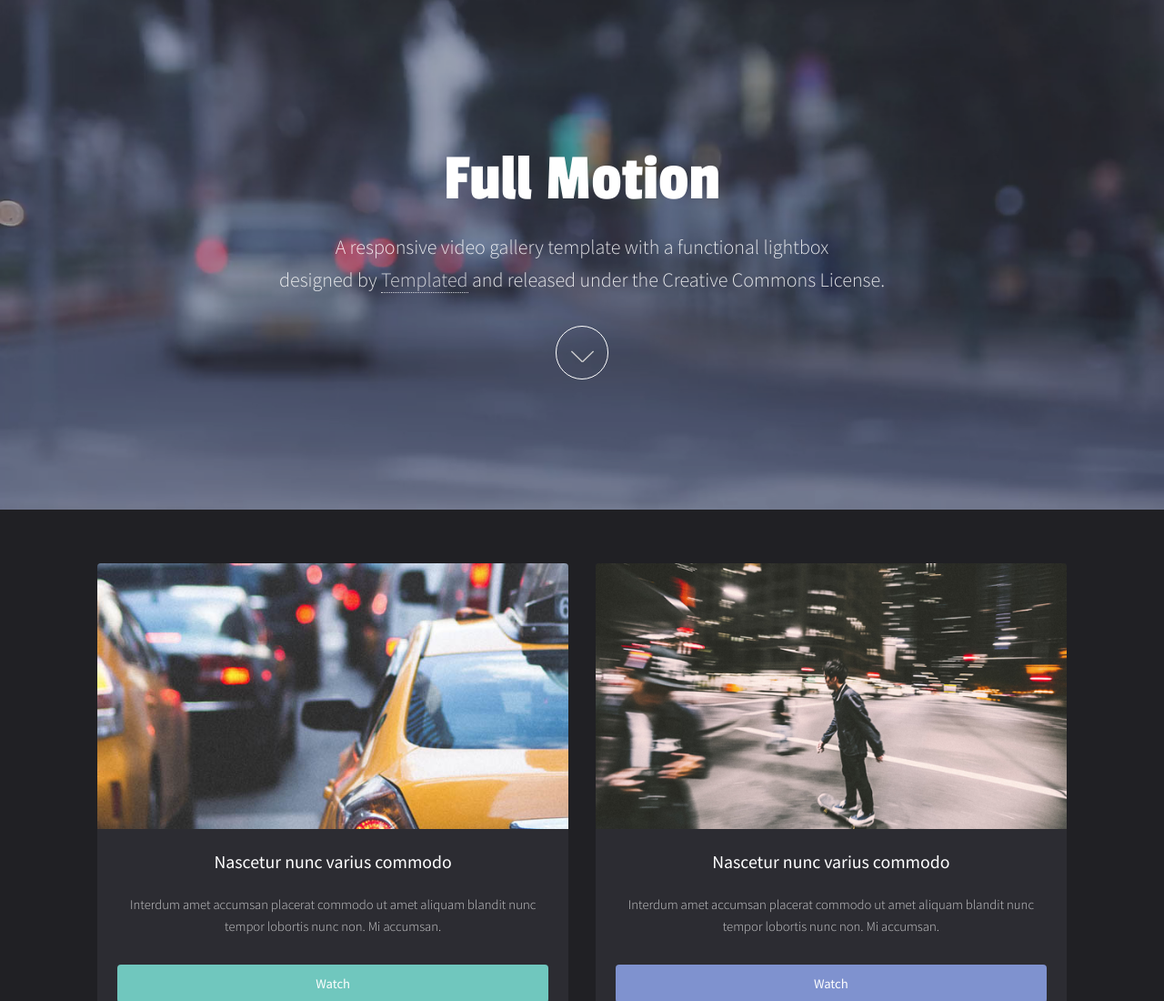
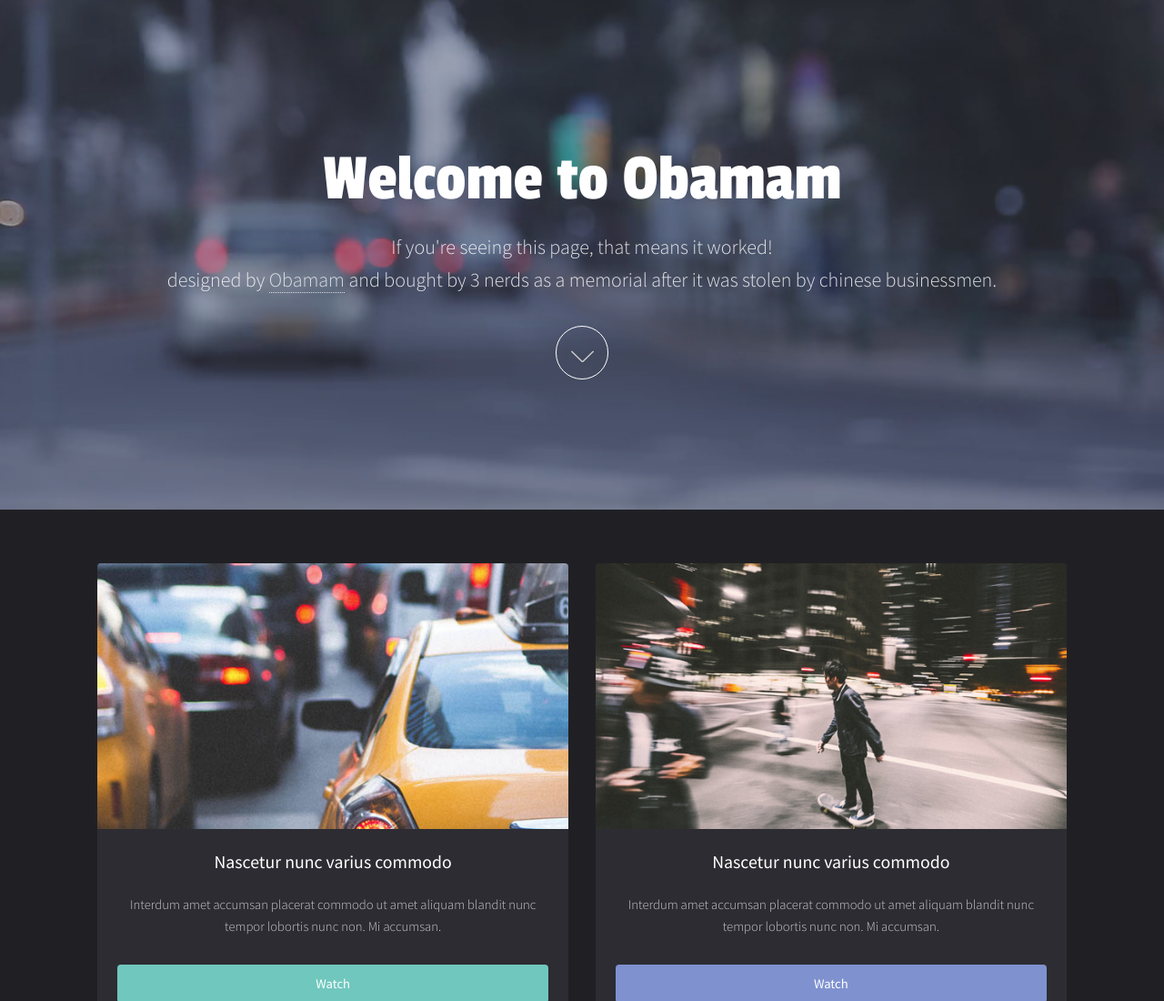
Before and after one commit to Obamam/Obamam.github.io, a plain HTML site: page index.html in a window 1280 px wide. Shown: the top 1100 px of the page at 91% size. Drawn offline with Linux system fonts and the light colour scheme.

Commit message:
Update index.html

```diff
--- a/index.html
+++ b/index.html
@@ -6,7 +6,7 @@
 -->
 <html>
 	<head>
-		<title>Full Motion</title>
+		<title>Obamam</title>
 		<meta charset="utf-8" />
 		<meta name="viewport" content="width=device-width, initial-scale=1" />
 		<link rel="stylesheet" href="assets/css/main.css" />
@@ -22,9 +22,9 @@
 				<section id="banner" data-video="images/banner">
 					<div class="inner">
 						<header>
-							<h1>Full Motion</h1>
-							<p>A responsive video gallery template with a functional lightbox<br />
-							designed by <a href="https://templated.co/">Templated</a> and released under the Creative Commons License.</p>
+							<h1>Welcome to Obamam</h1>
+							<p>If you're seeing this page, that means it worked!<br />
+							designed by <a href="https://www.youtube.com/watch?v=tZ_gn0E87Qo">Obamam</a> and bought by 3 nerds as a memorial after it was stolen by chinese businessmen.</p>
 						</header>
 						<a href="#main" class="more">Learn More</a>
 					</div>
```
